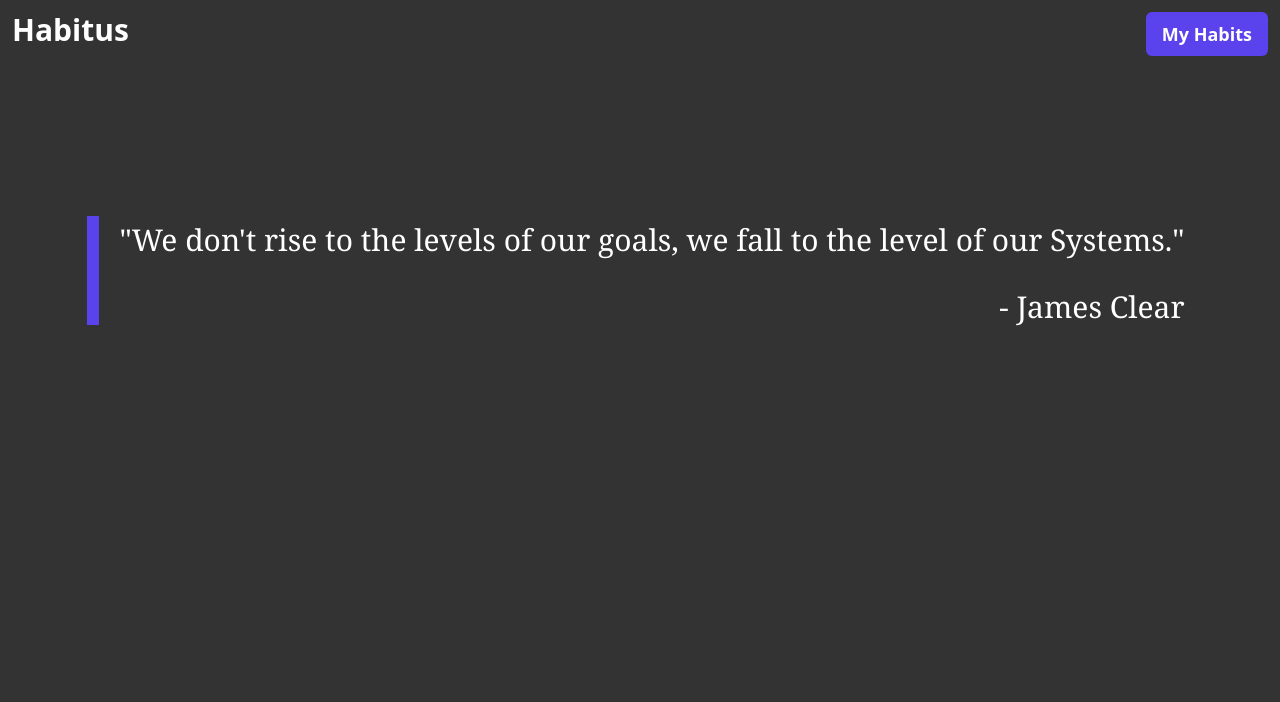
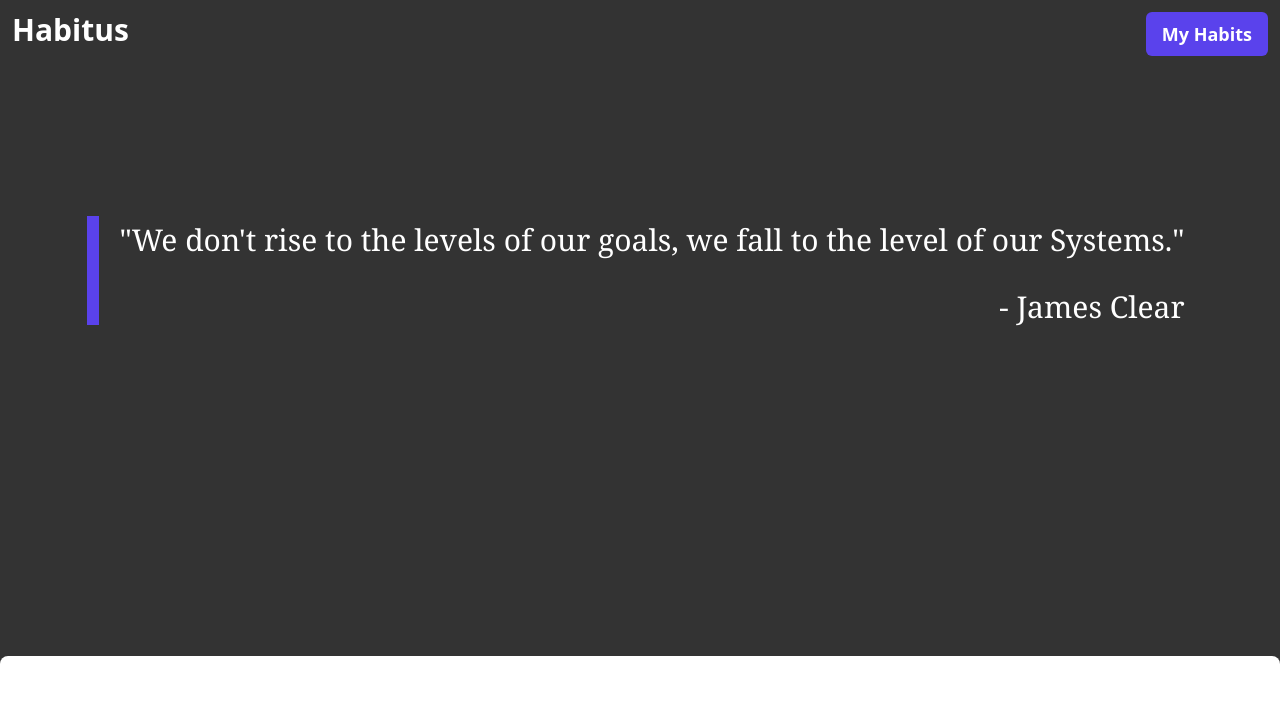
Before and after one commit to RangerVinven/Habit-Builder, a Next.js app: page / in a window 1280 px wide. Shown: the top 702 px of the page. Built offline with nearby package versions, Linux system fonts and the light colour scheme.

Commit message:
Added empty bottom div

```diff
--- a/pages/index.tsx
+++ b/pages/index.tsx
@@ -12,8 +12,8 @@ export default function Home() {
 				<link rel="icon" href="/favicon.ico" />
 			</Head>
 
-			<main>
-				<div className="h-screen bg-black">
+			<main className="bg-black">
+				<div className="h-screen">
 					<Navbar />
 
 					<div className="ml-3 flex justify-center mt-44 text-white">
@@ -37,11 +37,22 @@ export default function Home() {
 											<h3 className="mx-5 font-serif text-3xl">- James Clear</h3>
 										</div>
 									</div>
-
 							</div>
 						</motion.div>
 					</div>
 				</div>
+				<motion.div transition={{ duration: 0.75 }} initial={{
+							y: 200,
+							opacity: 0,
+						}} animate={{
+							y: 0,
+							opacity: 1,
+						}}>
+				<div className="h-32 -my-36 bg-white rounded-t-lg p-2 text-purple">
+
+
+				</div>
+				</motion.div>
 			</main>
 
 			<footer>
```
